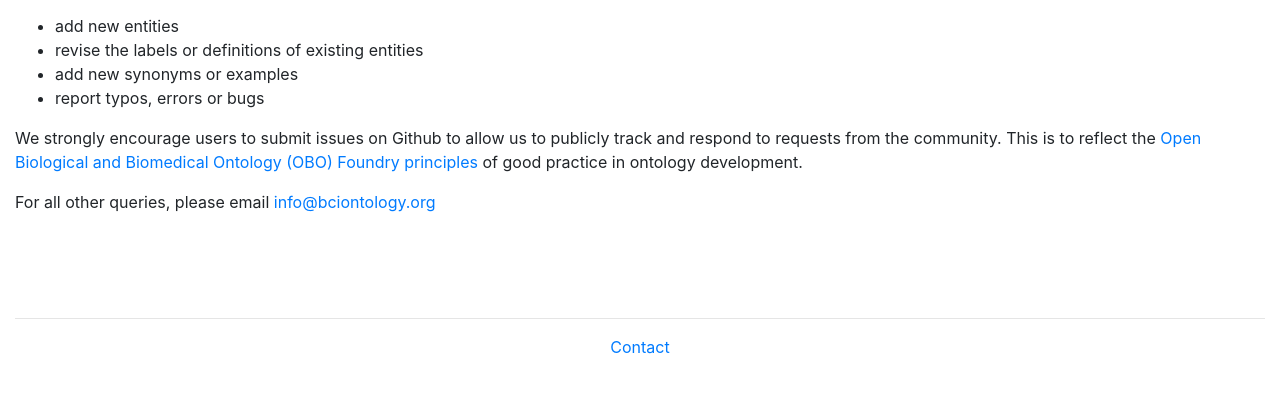
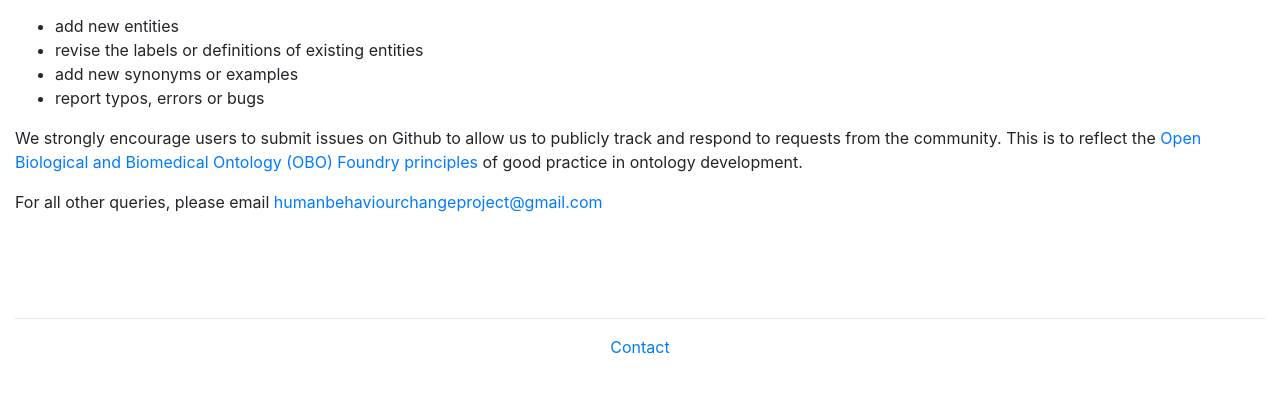
Before and after one commit to ontology-tools/onto-vis, a Flask app: page /contact in a window 1280 px wide. Shown: the part 247-640 px from the top of the page. Run offline with Flask 3, Linux system fonts and the light colour scheme; some libraries are stand-ins or nearby versions.

Commit message:
Changed contact email address

```diff
--- a/templates/contact.html
+++ b/templates/contact.html
@@ -29,7 +29,7 @@
         Biological and Biomedical Ontology (OBO) Foundry principles</a> of good practice in ontology development.
     </p>
     <p>
-        For all other queries, please email <a href="mailto:info@bciontology.org">info@bciontology.org</a>
+        For all other queries, please email <a href="mailto:humanbehaviourchangeproject@gmail.com">humanbehaviourchangeproject@gmail.com</a>
     </p>
 
 {% endblock %}
```
